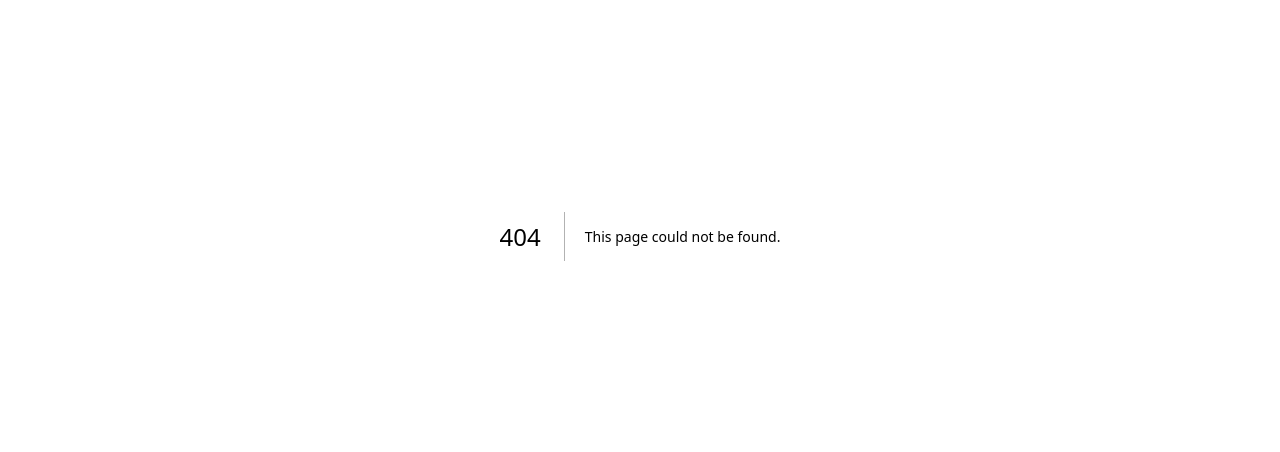
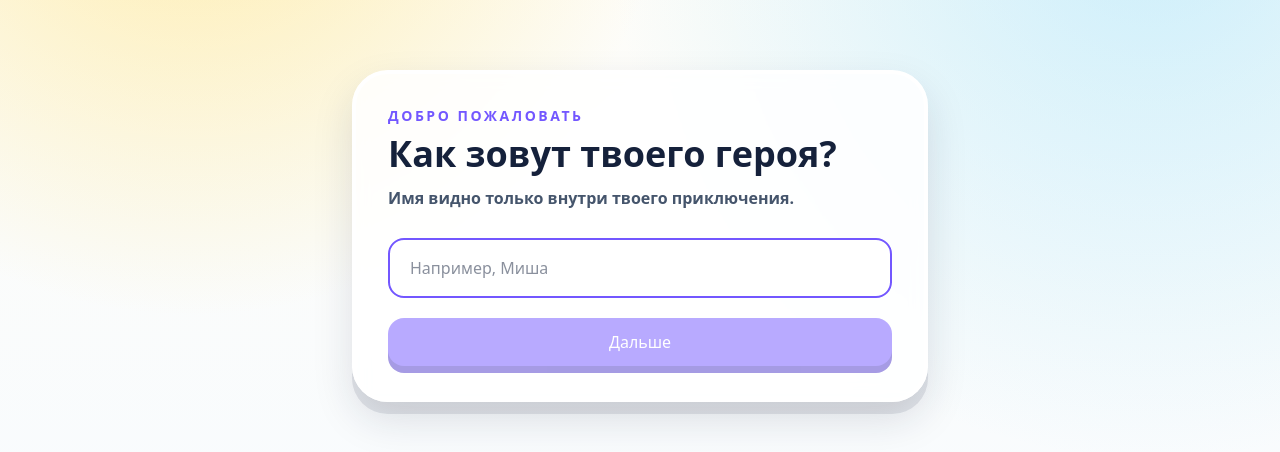
Before and after one commit to Iliavsevolodov/table, a Next.js app: page /game in a window 1280 px wide. Before the commit this address had no page. Shown: the part 164-616 px from the top of the page. Built offline with nearby package versions, Linux system fonts and the light colour scheme.

Commit message:
feat: add first playable region

```diff
--- /dev/null
+++ b/src/app/game/page.tsx
@@ -0,0 +1,5 @@
+import { AdventureGame } from "@/components/game/adventure-game";
+
+export default function GamePage() {
+  return <AdventureGame />;
+}
```
